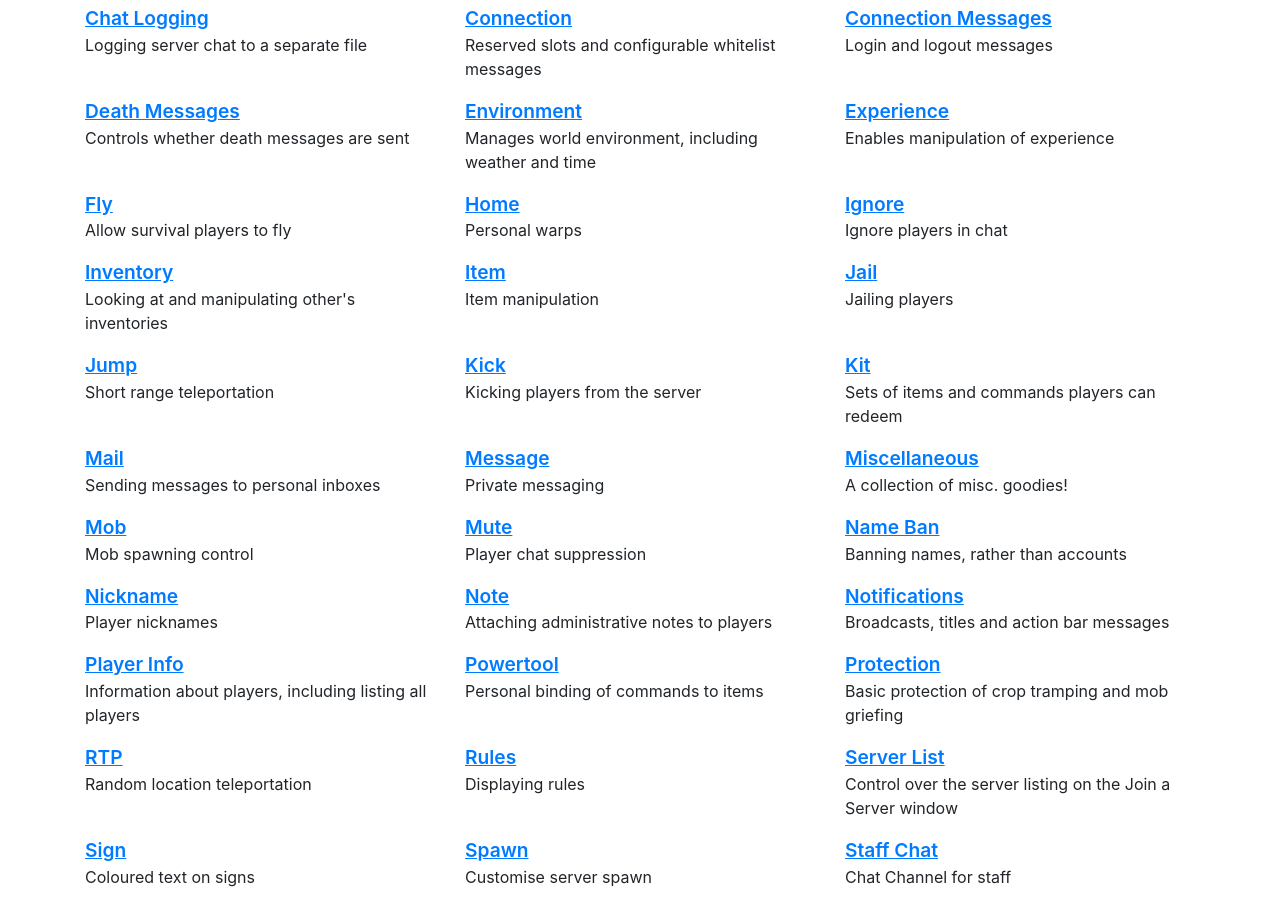
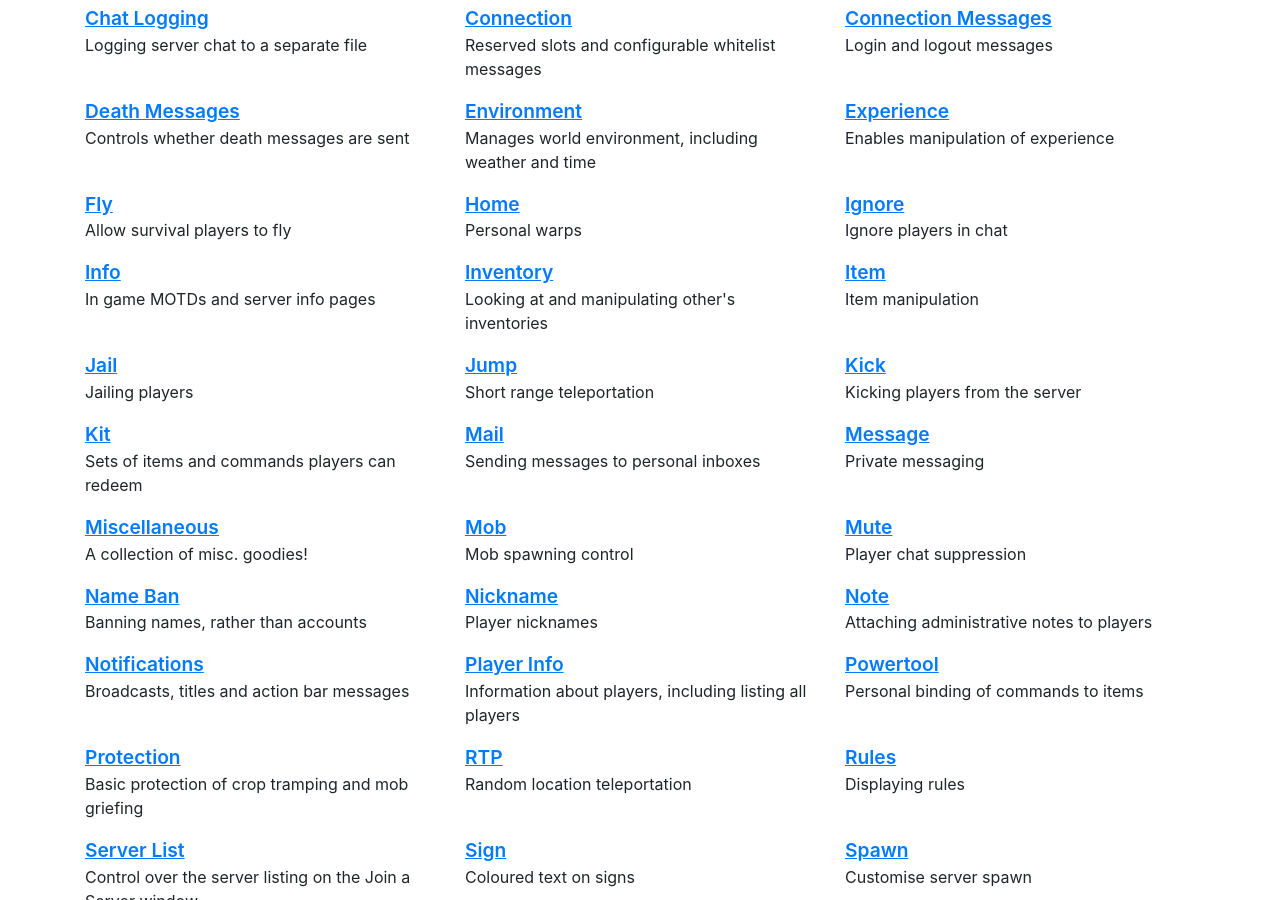
Before and after one commit to NucleusPowered/site-v2, a Jekyll site: the page built from docs/index.md, in a window 1280 px wide and 900 px high, scrolled down 1666 px. Built offline with Jekyll 4.4.1, drawn with Linux system fonts in a browser that asks for light colours.

Commit message:
Missed module

```diff
--- a/_data/blockdata.yml
+++ b/_data/blockdata.yml
@@ -115,6 +115,9 @@
         - name: "Ignore"
           tagline: "Ignore players in chat"
           link: "modules/ignore.html"
+        - name: "Info"
+          tagline: "In game MOTDs and server info pages"
+          link: "modules/info.html"
         - name: "Inventory"
           tagline: "Looking at and manipulating other's inventories"
           link: "modules/inventory.html"
```
